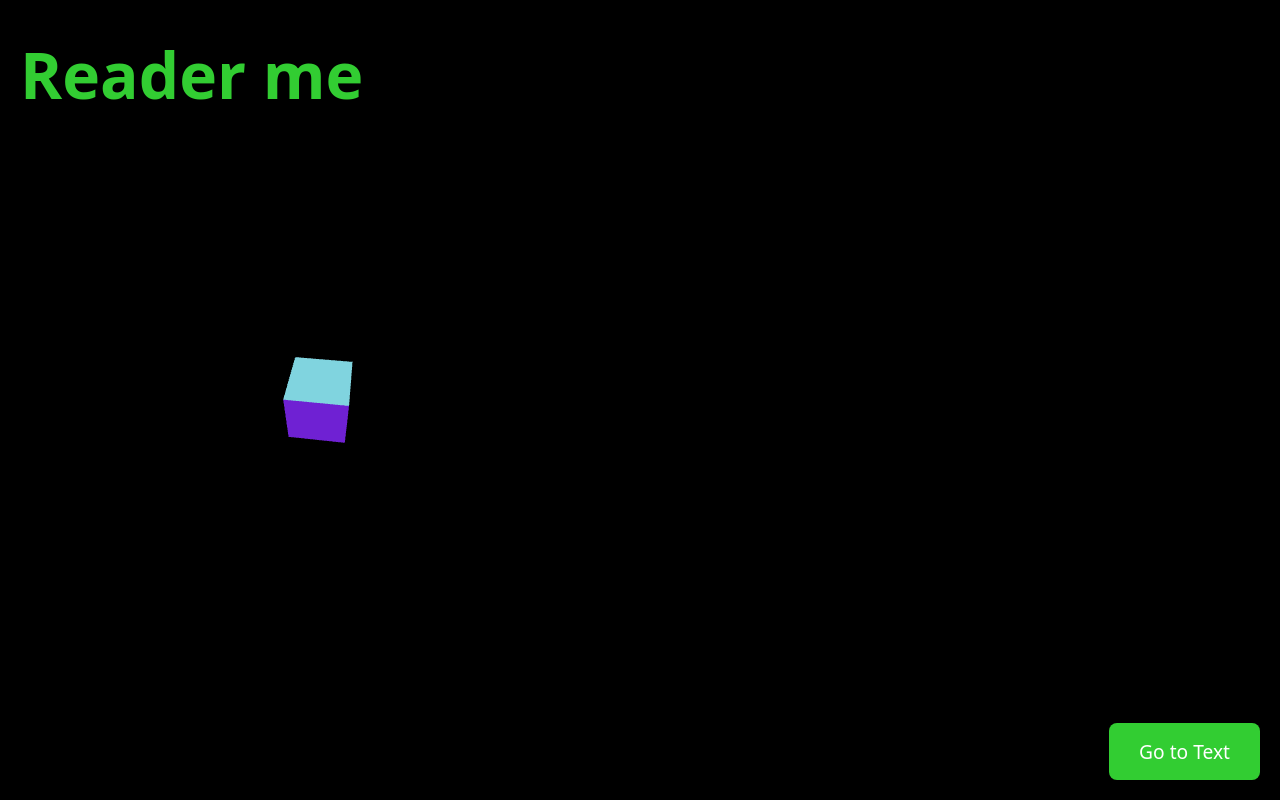
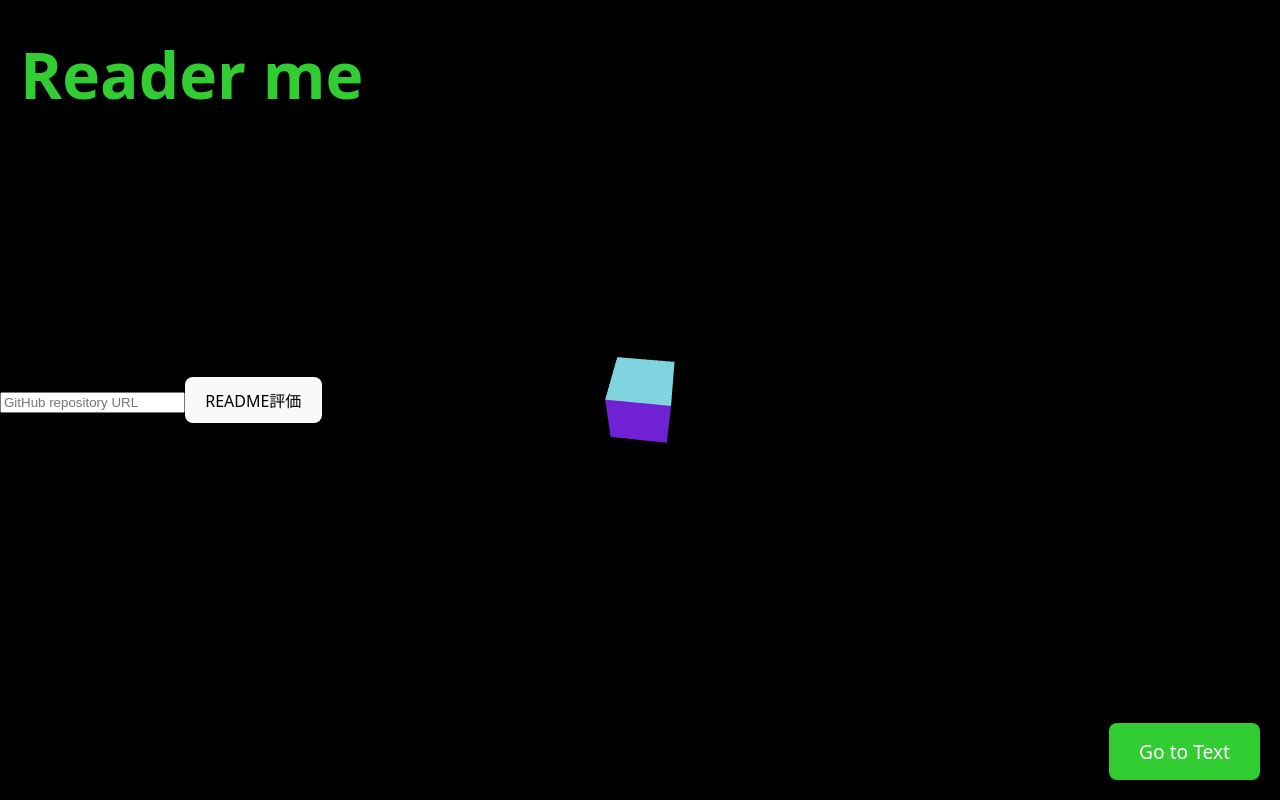
Before and after one commit to Yanai1005/Brakiocup2025-front, a React (Vite) app: page / in a window 1280 px wide. Built offline with nearby package versions, Linux system fonts and the light colour scheme.

Commit message:
[add] リポジトリ貼るだけで評価

```diff
--- a/src/pages/About/about.jsx
+++ b/src/pages/About/about.jsx
@@ -1,7 +1,7 @@
 import { useLocation, Link } from 'react-router-dom';
 import './about.css';
-import React, { useEffect, useRef } from "react"
-import * as THREE from 'three'
+import React, { useEffect, useRef } from "react";
+import * as THREE from 'three';
 
 const About = () => {
   const location = useLocation();
@@ -9,6 +9,7 @@ const About = () => {
 
   const score = location.state ? location.state.score : 0;
   const evaluation = location.state ? location.state.evaluation : null;
+  const repoInfo = location.state && location.state.repoInfo ? location.state.repoInfo : null;
 
   let grade = '';
   let imagePath = '';
@@ -65,17 +66,24 @@ const About = () => {
       mesh.material.dispose();
       mesh.geometry.dispose();
     }
-  }, [imagePath])
+  }, [imagePath]);
 
   return (
-    <div className="about-container">
+    <div>
       <h1 className="app-name">Reader me</h1>
-
-      <p>あなたの評価: {grade} (スコア: {score}点)</p>
+      {repoInfo && (
+        <div>
+          <h2>リポジトリ 詳細</h2>
+          <p>Owner: <a href={`https://github.com/${repoInfo.owner}`} target="_blank" rel="noopener noreferrer">{repoInfo.owner}</a></p>
+          <p>Repository: <a href={`https://github.com/${repoInfo.owner}/${repoInfo.repo}`} target="_blank" rel="noopener noreferrer">{repoInfo.repo}</a></p>
+        </div>
+      )}
       {evaluation && (
         <div className="evaluation-details">
           <h2>評価詳細</h2>
-          <li>点数: {evaluation.total_score}/50</li>
+          <ul>
+            <p>あなたの評価: {grade} (スコア: {score}点)</p>
+          </ul>
         </div>
       )}
       <div className="three-container" ref={threeContainerRef}></div>
--- a/src/pages/Home/home.jsx
+++ b/src/pages/Home/home.jsx
@@ -1,33 +1,39 @@
-import { Link } from 'react-router-dom';
+import { Link, useNavigate } from 'react-router-dom';
 import './home.css';
-import React, { useEffect } from "react"
-import * as THREE from 'three'
+import React, { useEffect, useState } from "react";
+import * as THREE from 'three';
+import { parseRepoUrl, fetchReadmeContent } from '../../api/getReadme';
+import { evaluateReadme } from '../../api/evaluateReadme';
 
 const Home = () => {
+  const [repoUrl, setRepoUrl] = useState('');
+  const [isLoading, setIsLoading] = useState(false);
+  const [error, setError] = useState('');
+  const navigate = useNavigate();
 
   //useEffectの3dmodelを右画面だけにしたい
   useEffect(() => {
-    const camera = new THREE.PerspectiveCamera( 70, window.innerWidth / window.innerHeight, 0.01, 10 );
+    const camera = new THREE.PerspectiveCamera(70, window.innerWidth / window.innerHeight, 0.01, 10);
     camera.position.z = 1;
 
     const scene = new THREE.Scene();
 
-    const geometry = new THREE.BoxGeometry( 0.2, 0.2, 0.2 );
+    const geometry = new THREE.BoxGeometry(0.2, 0.2, 0.2);
     const material = new THREE.MeshNormalMaterial();
 
-    const mesh = new THREE.Mesh( geometry, material );
-    scene.add( mesh );
+    const mesh = new THREE.Mesh(geometry, material);
+    scene.add(mesh);
 
-    const renderer = new THREE.WebGLRenderer( { antialias: true } );
-    renderer.setSize( window.innerWidth / 2, window.innerHeight / 2 );
-    renderer.setAnimationLoop( animation );
-    document.body.appendChild( renderer.domElement );
+    const renderer = new THREE.WebGLRenderer({ antialias: true });
+    renderer.setSize(window.innerWidth / 2, window.innerHeight / 2);
+    renderer.setAnimationLoop(animation);
+    document.body.appendChild(renderer.domElement);
 
     // animation
     function animation(time) {
       mesh.rotation.x = time / 2000;
       mesh.rotation.y = time / 1000;
-      renderer.render( scene, camera );
+      renderer.render(scene, camera);
     }
 
     return () => {
@@ -36,16 +42,68 @@ const Home = () => {
       mesh.material.dispose();
       mesh.geometry.dispose();
     }
-  }, [])
+  }, []);
+  const handleRepoUrlChange = (e) => {
+    setRepoUrl(e.target.value);
+    setError('');
+  };
+
+  const handleSubmit = async (e) => {
+    e.preventDefault();
+    setIsLoading(true);
+    setError('');
+
+    try {
+      const { owner, repo } = parseRepoUrl(repoUrl);
+
+      const readmeContent = await fetchReadmeContent(owner, repo);
+
+      const result = await evaluateReadme(readmeContent);
+
+      const evaluationData = result.evaluation;
+      const normalizedScore = result.score;
+
+      navigate('/about', {
+        state: {
+          repoInfo: { owner, repo },
+          textContent: readmeContent,
+          score: normalizedScore,
+          evaluation: evaluationData
+        }
+      });
+    } catch (error) {
+      console.error('Error:', error);
+      setError(error.message || 'Failed to process repository');
+    } finally {
+      setIsLoading(false);
+    }
+  };
 
   return (
     <div className="home-container">
       <h1 className="app-name">Reader me</h1>
 
+      <form onSubmit={handleSubmit}>
+        <input
+          type="text"
+          className="repo-input"
+          value={repoUrl}
+          onChange={handleRepoUrlChange}
+          placeholder="GitHub repository URL"
+        />
+        <button
+          type="submit"
+          disabled={isLoading}
+        >
+          {isLoading ? 'Loading...' : 'README評価'}
+        </button>
+      </form>
+      {error && <p className="error-message">{error}</p>}
+      {/* Original button */}
       <Link to="/text">
         <button className="navigate-btn">Go to Text</button>
       </Link>
-    </div>
+    </div >
   );
 };
 
```
